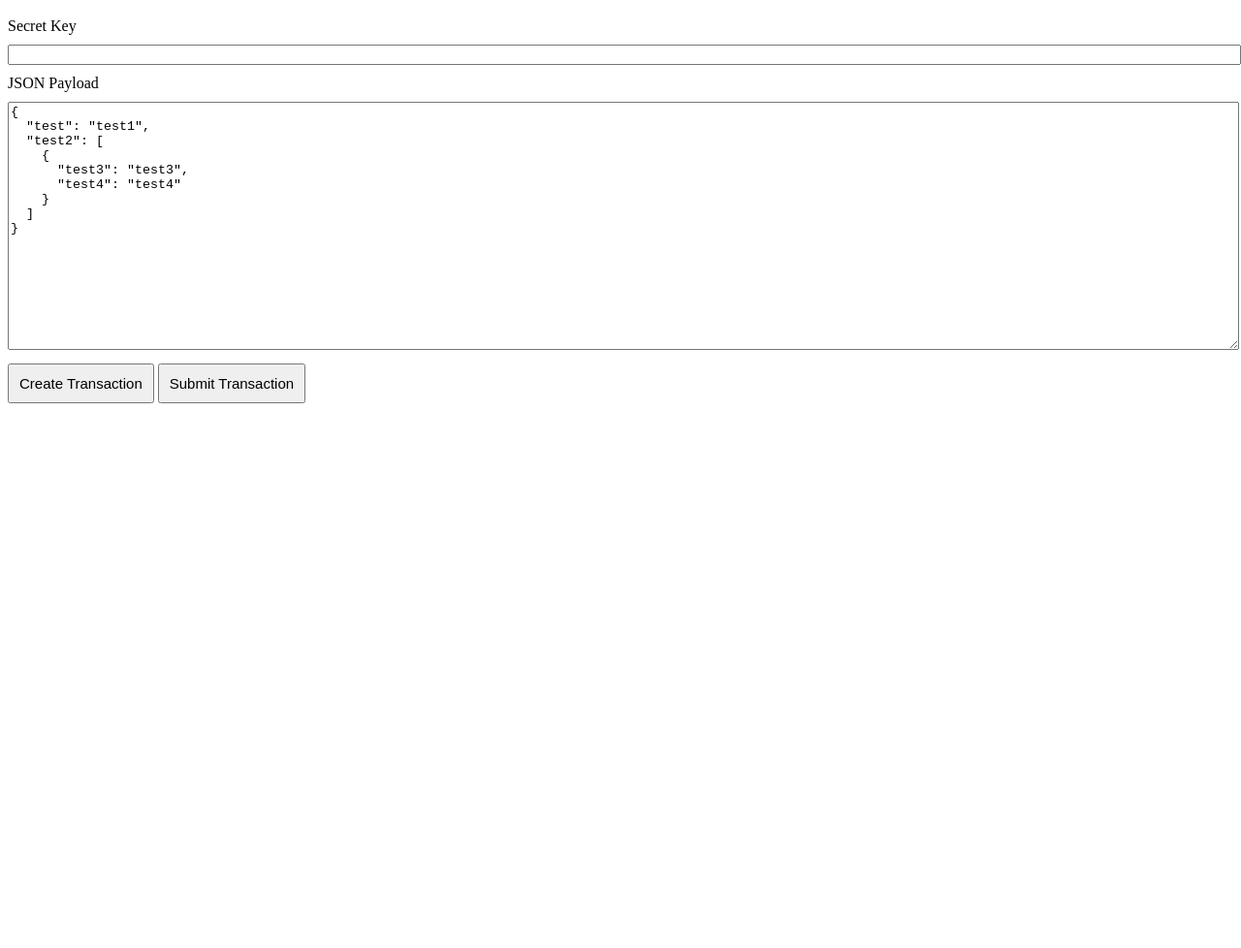
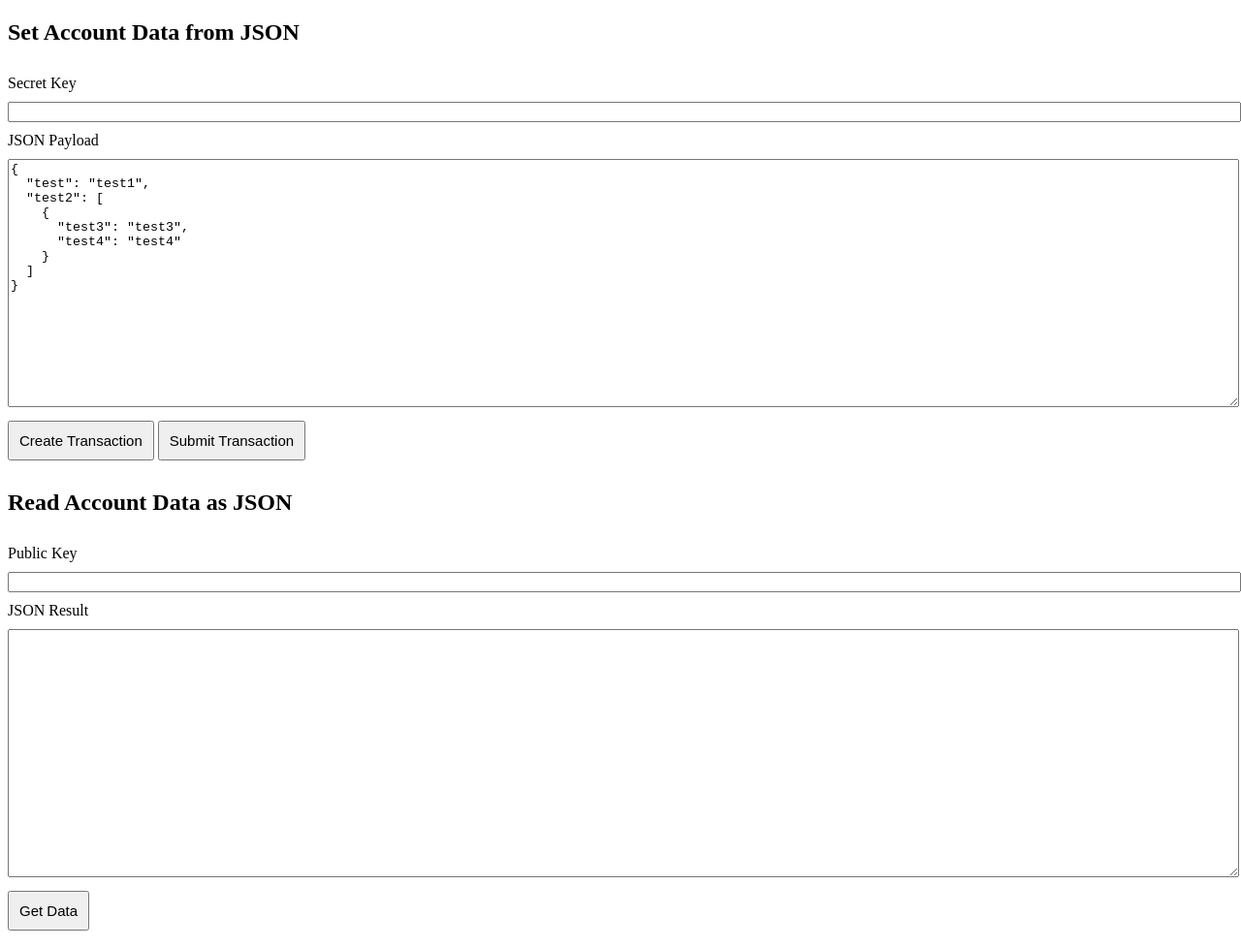
Before and after one commit to random-labs/StellarHQ, a plain HTML site: page index.html in a window 1280 px wide. Shown: the whole page at 97% size. Before the commit the page ends 800 px from the top, so only its background shows below. Drawn offline with Linux system fonts and the light colour scheme.

Commit message:
feat: read json from account

```diff
--- a/index.html
+++ b/index.html
@@ -12,6 +12,7 @@
 </head>
 
 <body>
+  <h2>Set Account Data from JSON</h2>
   <div>
     <div class="header">Secret Key</div>
     <input type="text" id="secretKey">
@@ -22,6 +23,12 @@
   </div>
   <input type="button" value="Create Transaction" onclick="buildTransaction()">
   <input type="button" value="Submit Transaction" onclick="sendTransaction()">
+  <h2>Read Account Data as JSON</h2>
+  <div class="header">Public Key</div>
+  <input type="text" id="publicKey">
+  <div class="header">JSON Result</div>
+  <textarea id="jsonResult"></textarea>
+  <input type="button" value="Get Data" onclick="getTransactionData()">
 </body>
 
 </html>
--- a/main.js
+++ b/main.js
@@ -49,6 +49,28 @@ function sendTransaction() {
     });
 }
 
+function getTransactionData() {
+  var publicKey = document.getElementById('publicKey').value;
+
+  server.loadAccount(publicKey)
+    .then(function (account) {
+      console.log('Account Loaded');
+
+      var data = account.data_attr;
+
+      Object.keys(data).forEach(function (key) {
+        var encodedValue = data[key];
+        var decodedValue = b64DecodeUnicode(encodedValue)
+
+        data[key] = decodedValue;
+      });
+
+      var unflattenedJson = JSON.unflatten(data);
+
+      document.getElementById('jsonResult').value = JSON.stringify(unflattenedJson, null, '  ');
+    });
+}
+
 JSON.flatten = function (data) {
   var result = {};
 
@@ -90,6 +112,13 @@ JSON.unflatten = function (data) {
   return resultholder[""] || resultholder;
 };
 
+function b64DecodeUnicode(str) {
+  // Going backwards: from bytestream, to percent-encoding, to original string.
+  return decodeURIComponent(atob(str).split('').map(function (c) {
+    return '%' + ('00' + c.charCodeAt(0).toString(16)).slice(-2);
+  }).join(''));
+}
+
 document.addEventListener('DOMContentLoaded', function () {
   var testJson = JSON.stringify({
     "test": "test1",
```
Also changed, not shown: readData.html (added).
